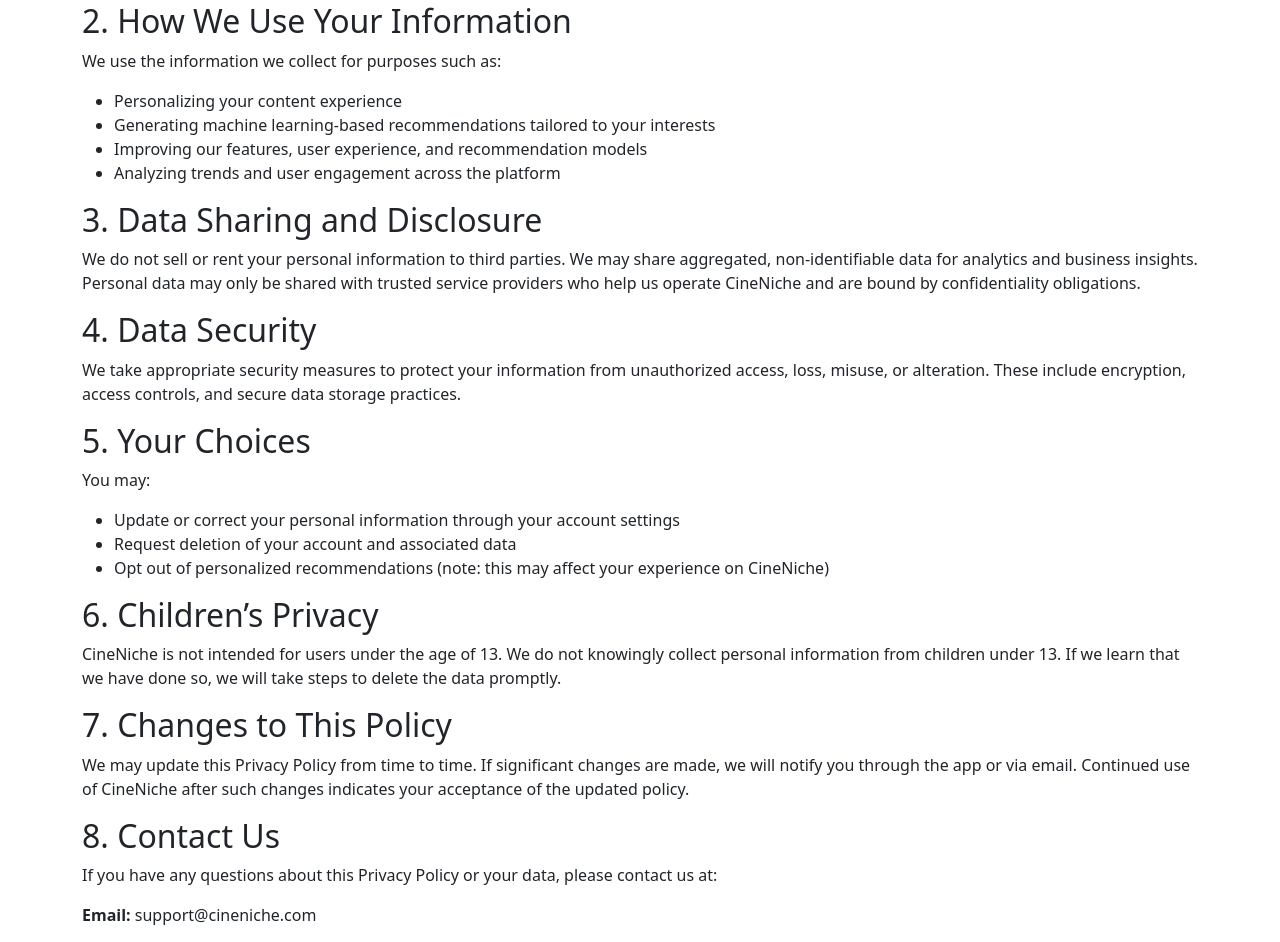
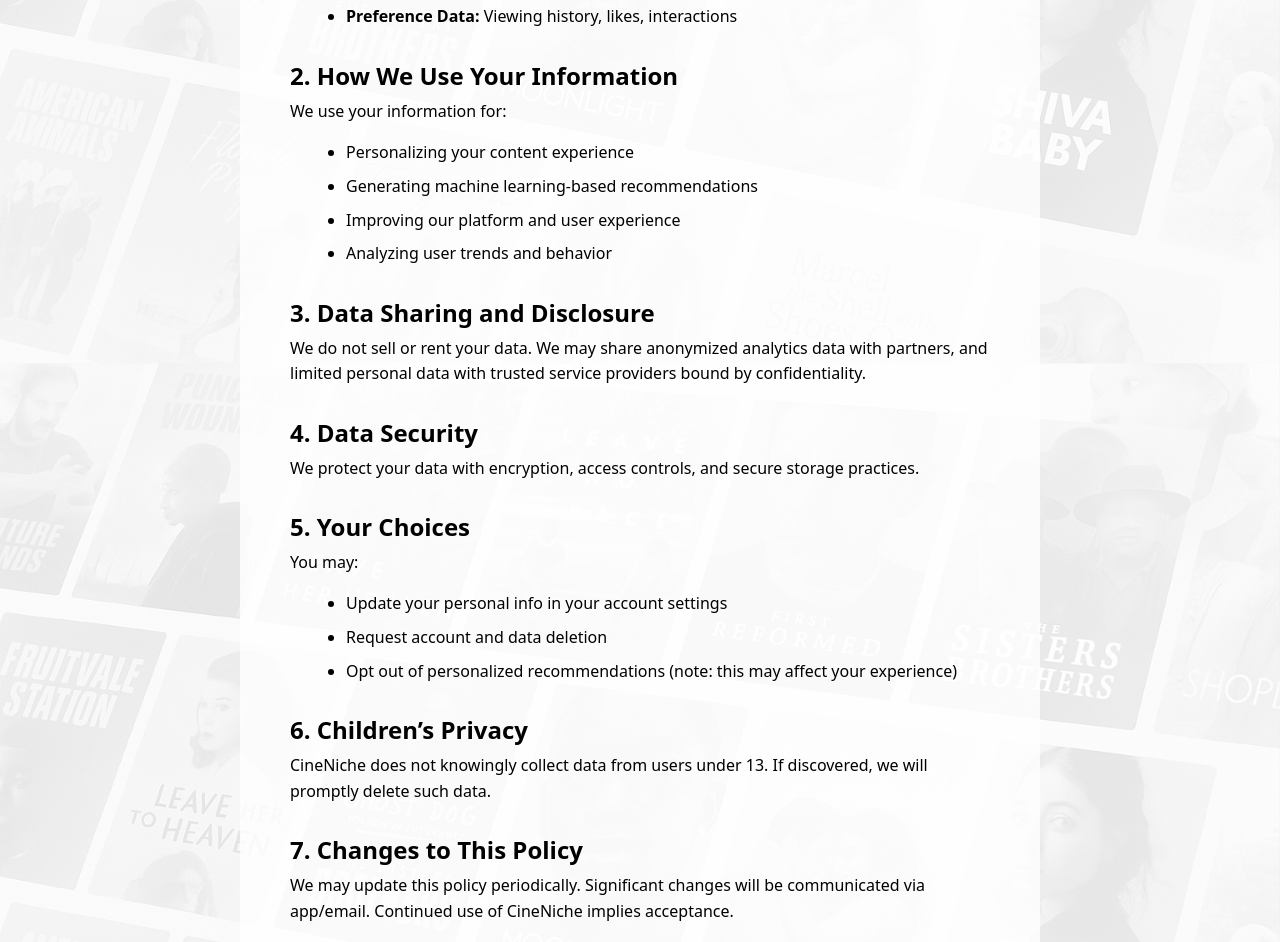
Before and after one commit to christainc3213/INTEXV4, a React (Vite) app in the folder frontend/: page /privacy in a window 1280 px wide. Shown: the part 490-1432 px from the top of the page. Built offline with nearby package versions, Linux system fonts and the light colour scheme.

Commit message:
styling privacy

```diff
--- a/frontend/src/components/Logo.tsx
+++ b/frontend/src/components/Logo.tsx
@@ -5,7 +5,7 @@
   const navigate = useNavigate();
 
   const handleClick = () => {
-    navigate("/browse");
+    navigate("/");
   };
 
   return (
--- a/frontend/src/pages/PrivacyPage.tsx
+++ b/frontend/src/pages/PrivacyPage.tsx
@@ -1,18 +1,19 @@
 import styled from "styled-components";
-import Logo from "../components/Logo";
-import MainHeader from "../components/MainHeader";
+import { useNavigate } from "react-router-dom";
+import { ReactNode } from "react";
 
 const PrivacyPage = () => {
+  const navigate = useNavigate();
+
   return (
     <>
-      {/* Temporarily comment out BrowseNavbar until it's created */}
-      {/* <BrowseNavbar> */}
-      <MainHeader />
-      {/* </BrowseNavbar> */}
+      <PageWrapper>
+        <TopNav>
+          <Logo onClick={() => navigate("/")} />
+        </TopNav>
 
-      <div className="container py-5">
-        <h1 className="text-center">Privacy Policy for CineNiche</h1>
-        <div className="text-start">
+        <ContentContainer>
+          <h1>Privacy Policy for CineNiche</h1>
           <p>
             <strong>Effective Date:</strong> <i>April 7, 2025</i>
           </p>
@@ -23,7 +24,7 @@
             when you use our web application.
           </p>
 
-          <h2>1. Information We Collect</h2>
+          <SectionTitle>1. Information We Collect</SectionTitle>
           <p>
             When you use CineNiche, we may collect the following types of
             personal information:
@@ -36,83 +37,163 @@
               <strong>Demographic Data:</strong> Age, Gender
             </li>
             <li>
-              <strong>Preference Data:</strong> The shows you like, viewing
-              history, and interaction behavior
+              <strong>Preference Data:</strong> Viewing history, likes,
+              interactions
             </li>
           </ul>
 
-          <h2>2. How We Use Your Information</h2>
-          <p>We use the information we collect for purposes such as:</p>
+          <SectionTitle>2. How We Use Your Information</SectionTitle>
+          <p>We use your information for:</p>
           <ul>
             <li>Personalizing your content experience</li>
-            <li>
-              Generating machine learning-based recommendations tailored to your
-              interests
-            </li>
-            <li>
-              Improving our features, user experience, and recommendation models
-            </li>
-            <li>Analyzing trends and user engagement across the platform</li>
+            <li>Generating machine learning-based recommendations</li>
+            <li>Improving our platform and user experience</li>
+            <li>Analyzing user trends and behavior</li>
           </ul>
 
-          <h2>3. Data Sharing and Disclosure</h2>
+          <SectionTitle>3. Data Sharing and Disclosure</SectionTitle>
           <p>
-            We do not sell or rent your personal information to third parties.
-            We may share aggregated, non-identifiable data for analytics and
-            business insights. Personal data may only be shared with trusted
-            service providers who help us operate CineNiche and are bound by
-            confidentiality obligations.
+            We do not sell or rent your data. We may share anonymized analytics
+            data with partners, and limited personal data with trusted service
+            providers bound by confidentiality.
           </p>
 
-          <h2>4. Data Security</h2>
+          <SectionTitle>4. Data Security</SectionTitle>
           <p>
-            We take appropriate security measures to protect your information
-            from unauthorized access, loss, misuse, or alteration. These include
-            encryption, access controls, and secure data storage practices.
+            We protect your data with encryption, access controls, and secure
+            storage practices.
           </p>
 
-          <h2>5. Your Choices</h2>
+          <SectionTitle>5. Your Choices</SectionTitle>
           <p>You may:</p>
           <ul>
-            <li>
-              Update or correct your personal information through your account
-              settings
-            </li>
-            <li>Request deletion of your account and associated data</li>
+            <li>Update your personal info in your account settings</li>
+            <li>Request account and data deletion</li>
             <li>
               Opt out of personalized recommendations (note: this may affect
-              your experience on CineNiche)
+              your experience)
             </li>
           </ul>
 
-          <h2>6. Children’s Privacy</h2>
+          <SectionTitle>6. Children’s Privacy</SectionTitle>
           <p>
-            CineNiche is not intended for users under the age of 13. We do not
-            knowingly collect personal information from children under 13. If we
-            learn that we have done so, we will take steps to delete the data
-            promptly.
+            CineNiche does not knowingly collect data from users under 13. If
+            discovered, we will promptly delete such data.
           </p>
 
-          <h2>7. Changes to This Policy</h2>
+          <SectionTitle>7. Changes to This Policy</SectionTitle>
           <p>
-            We may update this Privacy Policy from time to time. If significant
-            changes are made, we will notify you through the app or via email.
-            Continued use of CineNiche after such changes indicates your
-            acceptance of the updated policy.
+            We may update this policy periodically. Significant changes will be
+            communicated via app/email. Continued use of CineNiche implies
+            acceptance.
           </p>
 
-          <h2>8. Contact Us</h2>
+          <SectionTitle>8. Contact Us</SectionTitle>
           <p>
-            If you have any questions about this Privacy Policy or your data,
-            please contact us at:
-          </p>
-          <p>
+            If you have any questions, reach out at: <br />
             <strong>Email:</strong> support@cineniche.com
           </p>
-        </div>
-      </div>
+        </ContentContainer>
+      </PageWrapper>
     </>
   );
 };
 
 export default PrivacyPage;
+
+const PageWrapper = styled.div`
+  min-height: 100vh;
+  padding: 0px 24px 60px 24px;
+
+  background-image: url("/bigback.png");
+  background-size: cover;
+  background-position: center center;
+  background-repeat: no-repeat;
+  background-attachment: fixed;
+
+  color: black;
+`;
+
+const ContentContainer = styled.div`
+  max-width: 800px;
+  margin: 0 auto;
+  font-size: 1rem;
+  line-height: 1.6;
+  background: rgba(255, 255, 255, 0.8);
+  padding: 50px;
+  border-radius: 12px;
+
+  h1 {
+    font-size: 2.5rem;
+    font-weight: 700;
+    margin-bottom: 1rem;
+    text-align: center;
+  }
+
+  p {
+    margin-bottom: 1rem;
+  }
+
+  ul {
+    margin-left: 1.5rem;
+    margin-bottom: 1rem;
+  }
+
+  li {
+    margin-bottom: 0.5rem;
+  }
+`;
+
+const SectionTitle = styled.h2`
+  font-size: 1.5rem;
+  font-weight: 600;
+  margin-top: 2rem;
+  margin-bottom: 0.5rem;
+  color: black;
+`;
+
+const Navbar = styled.nav`
+  max-width: 1850px;
+  width: 100%;
+  display: flex;
+  align-items: center;
+  justify-content: space-between;
+  margin-bottom: 175px;
+  margin-right: auto;
+  margin-left: auto;
+
+  @media (max-width: 550px) {
+    margin-bottom: 100px;
+  }
+`;
+
+const Logo = styled.img.attrs({
+  src: "/logo.png",
+  alt: "CineNiche logo",
+})`
+  height: 50px;
+  width: 220px;
+  cursor: pointer;
+`;
+
+const TopNav = styled.div`
+  display: flex;
+  justify-content: space-between;
+  align-items: center;
+  padding: 30px 26px; /* 👈 Padding inside, not outside */
+
+  @media (max-width: 550px) {
+    padding: 20px;
+  }
+`;
+
+const WhiteBox = styled.div`
+  background: white;
+  color: black;
+  padding: 40px;
+  border-radius: 12px;
+  box-shadow: 0 8px 40px rgba(0, 0, 0, 0.2);
+  max-width: 850px;
+  margin: 80px auto; // centers the box with spacing
+  backdrop-filter: blur(6px);
+`;
```
